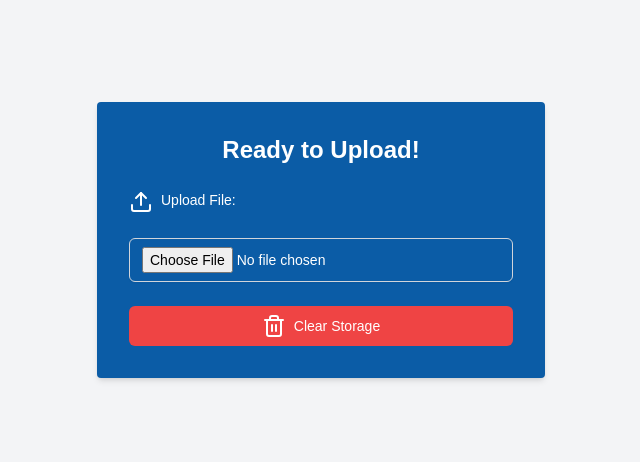
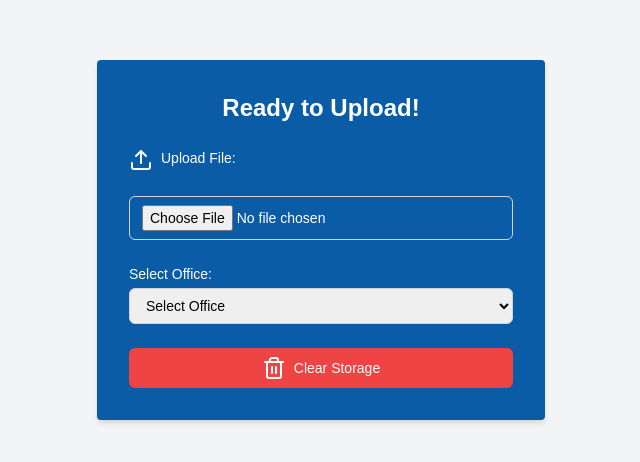
Before and after one commit to DhominickJ/WestTRACKG, a Next.js app: page /users/upload in a window 1280 px wide. Shown: the part 160-622 px from the top of the page, without its empty margins (319-959 px from the left). Built offline with nearby package versions, Linux system fonts and the light colour scheme; no server answers.

Commit message:
Updated the Admin Page

```diff
--- a/src/app/admin/vpaa/page.tsx
+++ b/src/app/admin/vpaa/page.tsx
@@ -45,7 +45,8 @@ const Files = () => {
       try {
         const q = query(
           collection(db, "processing"),
-          where("userId", "==", userId) // Only files owned by the user are accessed
+          where("userId", "==", userId),
+          where("officeConcerned", "==", "vpaa")
         );
         const querySnapshot = await getDocs(q);
         const fileData: File[] = querySnapshot.docs.map((doc) => {
--- a/src/app/api/signin-auth.ts
+++ b/src/app/api/signin-auth.ts
@@ -38,11 +38,17 @@ export const signInWithEmail = async ({
     console.error(error);
   }
 };
-
 export const signOut = async () => {
   try {
     await auth.signOut();
     console.log("User signed out!");
+    if (window.confirm("Are you sure you want to sign out?")) {
+      await auth.signOut();
+      console.log("User signed out!");
+      alert("You have successfully signed out.");
+    } else {
+      console.log("Sign out cancelled.");
+    }
   } catch (error) {
     console.error("Error signing out: ", error);
   }
--- a/src/app/components/homeHeader.tsx
+++ b/src/app/components/homeHeader.tsx
@@ -195,16 +195,6 @@ function Header({ onSearch }: { onSearch: (query: string) => void }) {
                     </button>
                     {dropdownOpen && (
                       <div className="dropdown-menu absolute right-0 mt-2 w-48 bg-white border border-gray-200 rounded-md shadow-lg">
-                        <Link href="/profile">
-                          <p className="block px-4 py-2 text-sm text-gray-700 hover:bg-gray-100">
-                            Profile
-                          </p>
-                        </Link>
-                        <Link href="/settings">
-                          <p className="block px-4 py-2 text-sm text-gray-700 hover:bg-gray-100">
-                            Settings
-                          </p>
-                        </Link>
                         <button
                           onClick={() => signOut()}
                           className="block w-full text-left px-4 py-2 text-sm text-gray-700 hover:bg-gray-100"
--- a/src/app/users/upload/page.tsx
+++ b/src/app/users/upload/page.tsx
@@ -1,4 +1,5 @@
 "use client";
+import React from "react";
 import { useState } from "react";
 import { db } from "@/lib/firebase";
 import { addDoc, collection } from "firebase/firestore";
@@ -25,6 +26,7 @@ export default function UploadPage() {
   const [filePreview, setFilePreview] = useState<string | null>(null);
   const [message, setMessage] = useState<string | null>(null);
   const [uploading, setUploading] = useState(false);
+  const [officeConcerned, setOfficeConcerned] = useState<string | null>(null);
 
   interface Base64Data {
     base64Data: string;
@@ -71,6 +73,7 @@ export default function UploadPage() {
         fileContent: base64Data,
         status: "processing",
         createdAt: new Date(),
+        officeConcerned: officeConcerned,
       });
 
       alert("File Uploaded Successfully!");
@@ -155,6 +158,28 @@ export default function UploadPage() {
           onChange={handleFileChange}
           className="block w-full px-3 py-2 mt-1 border border-gray-300 rounded-md shadow-sm focus:ring-indigo-500 focus:border-indigo-500 sm:text-sm transition duration-500 ease-in-out transform hover:scale-105"
         />
+        <div>
+          <label
+            htmlFor="officeConcerned"
+            className="text-sm font-medium text-white flex"
+          >
+            Select Office:
+          </label>
+          <select
+            id="officeConcerned"
+            title="Select Office"
+            value={officeConcerned || ""}
+            onChange={(e) => setOfficeConcerned(e.target.value)}
+            className="text-black block w-full px-3 py-2 mt-1 border border-gray-300 rounded-md shadow-sm focus:ring-indigo-500 focus:border-indigo-500 sm:text-sm transition duration-500 ease-in-out transform hover:scale-105"
+          >
+            <option value="" disabled>
+              Select Office
+            </option>
+            <option value="vpaa">VPAA</option>
+            <option value="daa">DAA</option>
+            <option value="osa">OSA</option>
+          </select>
+        </div>
         {fileName && (
           <>
             <p className="mt-2 text-sm text-white">Stored File: {fileName}</p>
```
